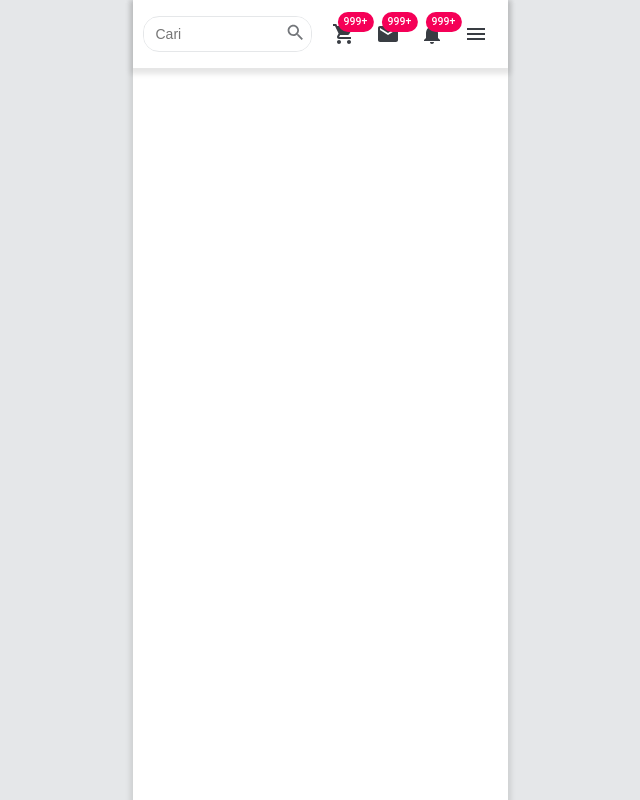
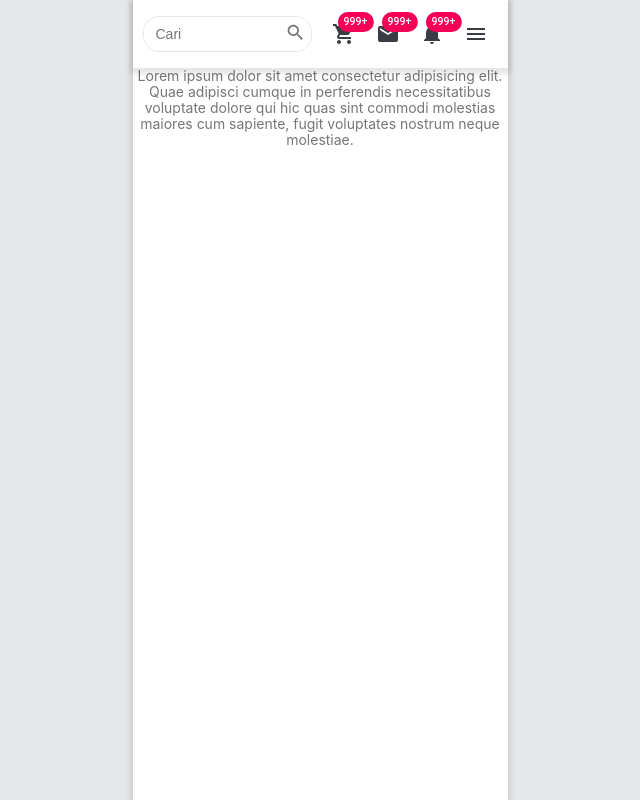
Before and after one commit to ahyaralfaruq/project-olshop, a React (Create React App) app: page / in a window 1280 px wide. Shown: the whole page, without its empty margins (320-960 px from the left). Built offline with nearby package versions, Linux system fonts and the light colour scheme.

Commit message:
memasukkan component body

```diff
--- a/src/App.js
+++ b/src/App.js
@@ -1,4 +1,4 @@
-import { Header } from './components'
+import { Header, Body } from './components'
 import { BrowserRouter as Router, Switch, Route } from 'react-router-dom'
 
 import './App.css'
@@ -7,9 +7,15 @@ const App = () => {
   return (
     <div className="App">
       <Router>
-          <header className="header">
-            <Header />
-          </header>
+        <header className="header">
+          <Header />
+        </header>
+
+        <Switch>
+          <Route path="/">
+            <Body />
+          </Route>
+        </Switch>
       </Router>
     </div>
   )
--- a/src/components/body/Body.jsx
+++ b/src/components/body/Body.jsx
@@ -1,14 +1,13 @@
+import React from 'react'
 import Carousel from './Carousel/Carousel'
 import Kategori from './Kategori/Kategori'
 import Produk from './Produk/Produk'
 
-import React from 'react'
-
 const Body = () => {
     return (
-        <div>
-
-        </div>
+        <main className="main">
+            Lorem ipsum dolor sit amet consectetur adipisicing elit. Quae adipisci cumque in perferendis necessitatibus voluptate dolore qui hic quas sint commodi molestias maiores cum sapiente, fugit voluptates nostrum neque molestiae.
+        </main>
     )
 }
 
--- a/src/components/index.js
+++ b/src/components/index.js
@@ -1 +1,2 @@
 export { default as Header } from './header/Header'
+export { default as Body } from './body/Body'
```
